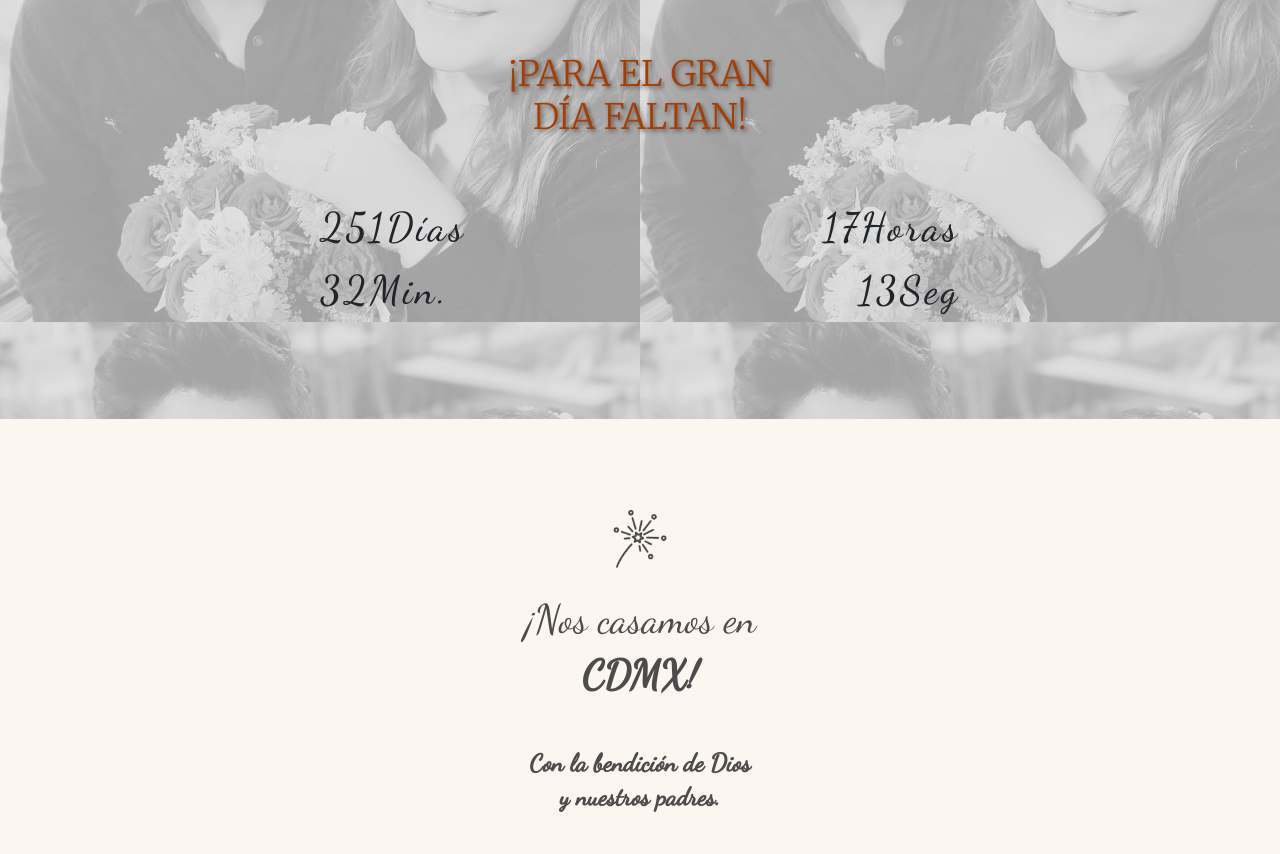
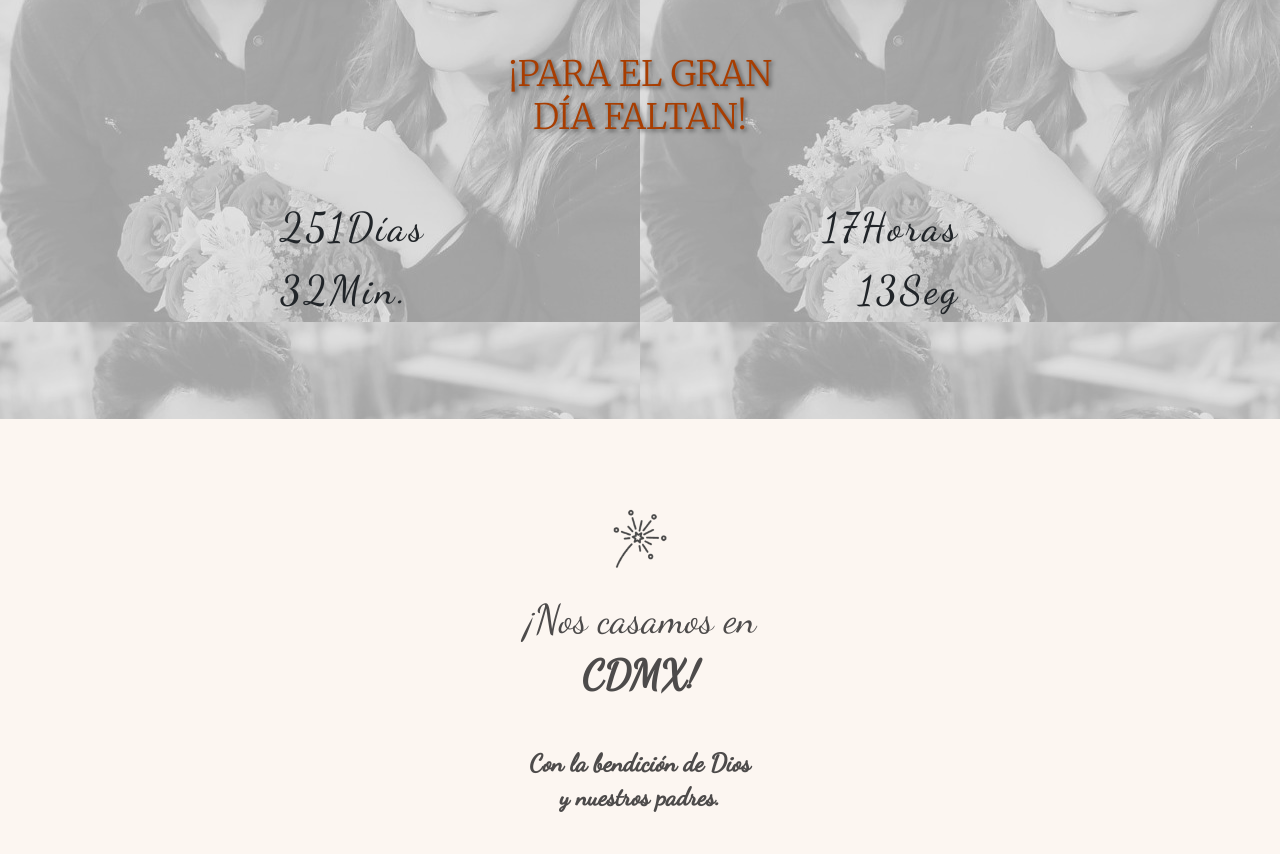
Before and after one commit to DanielOcampo217/invi_olas, a plain HTML site: page index.html in a window 1280 px wide. Shown: the part 2432-3286 px from the top of the page. Drawn offline with nearby package versions, Linux system fonts and the light colour scheme.

Commit message:
Update style.css

```diff
--- a/style.css
+++ b/style.css
@@ -661,6 +661,7 @@
 
 /* Estilo para la columna izquierda */
 #dias, #minutos {
+    margin-left: -40px;
     float: left;
 }
 
```
